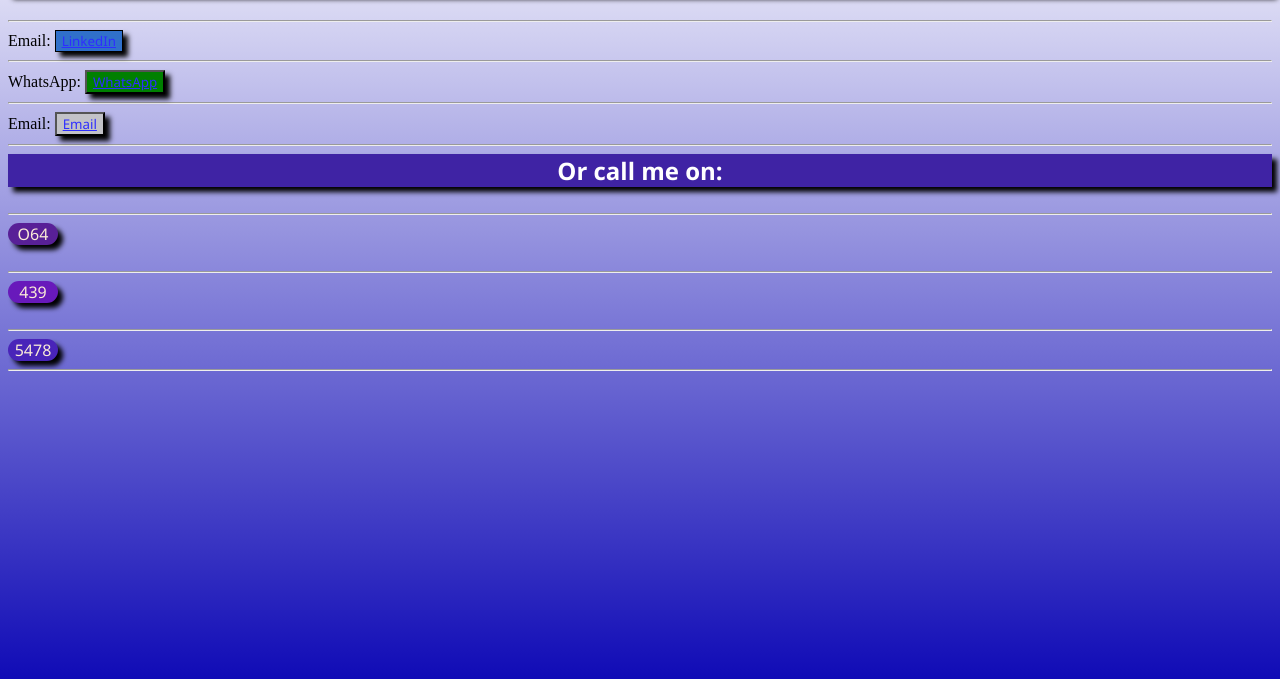
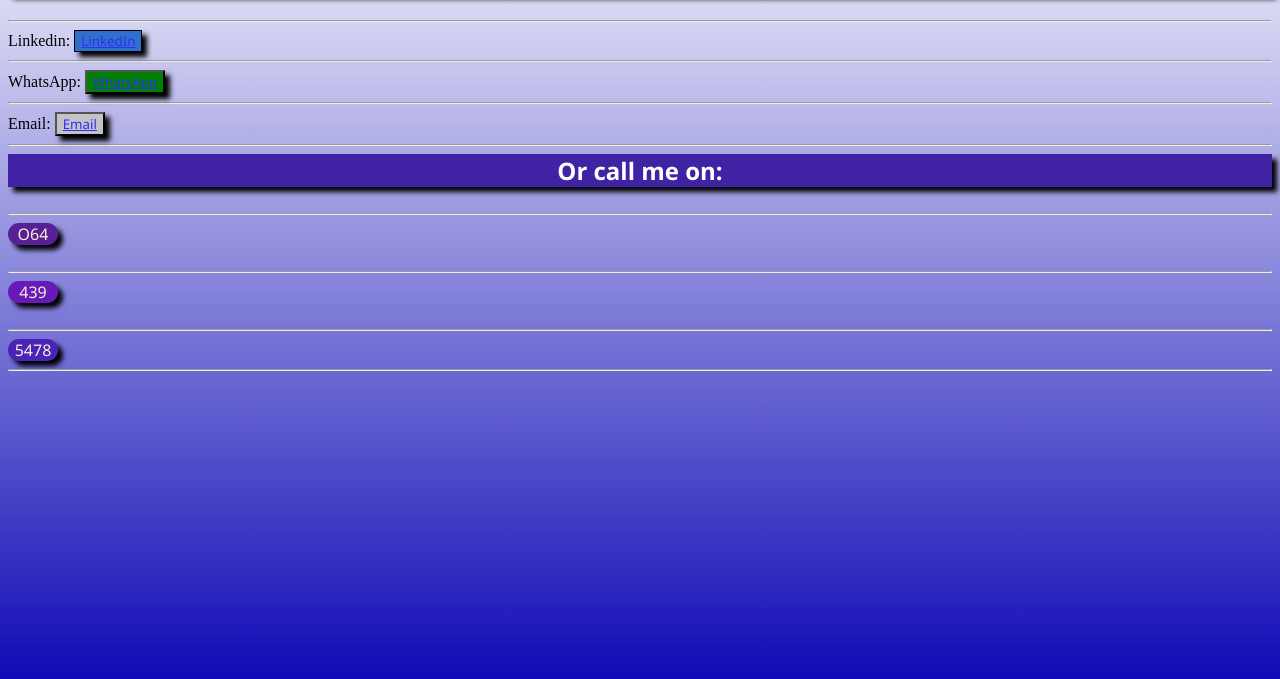
Before and after one commit to 23030316/ThePortfolio, a plain HTML site: page contacts.html in a window 1280 px wide. Shown: the part 121-800 px from the top of the page. Drawn offline with Linux system fonts and the light colour scheme.

Commit message:
contacts.html

```diff
--- a/contacts.html
+++ b/contacts.html
@@ -20,7 +20,7 @@
         <h1 id="contacting">You can contact me on:</h1>
         <br>
         <hr>
-        Email:
+        Linkedin:
         <button type="submit" name="linkedin" id="linkedin">
         <a href="https://www.linkedin.com/in/mufunwawanga-ramalata-9a0417362?lipi=urn%3Ali%3Apage%3Ad_flagship3_profile_view_base_contact_details%3BDK7skW7nSWKuY2AAuOvjEw%3D%3D">LinkedIn</a>
         </button>
```
